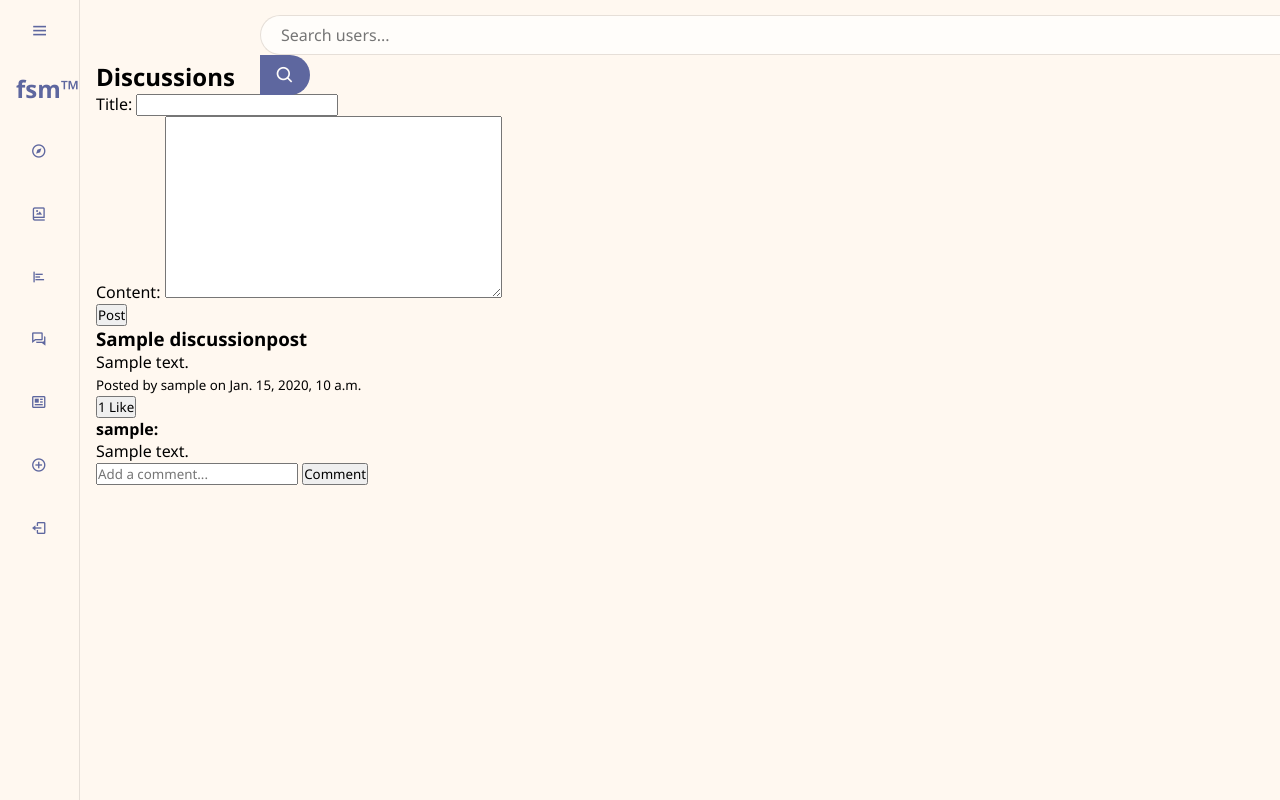
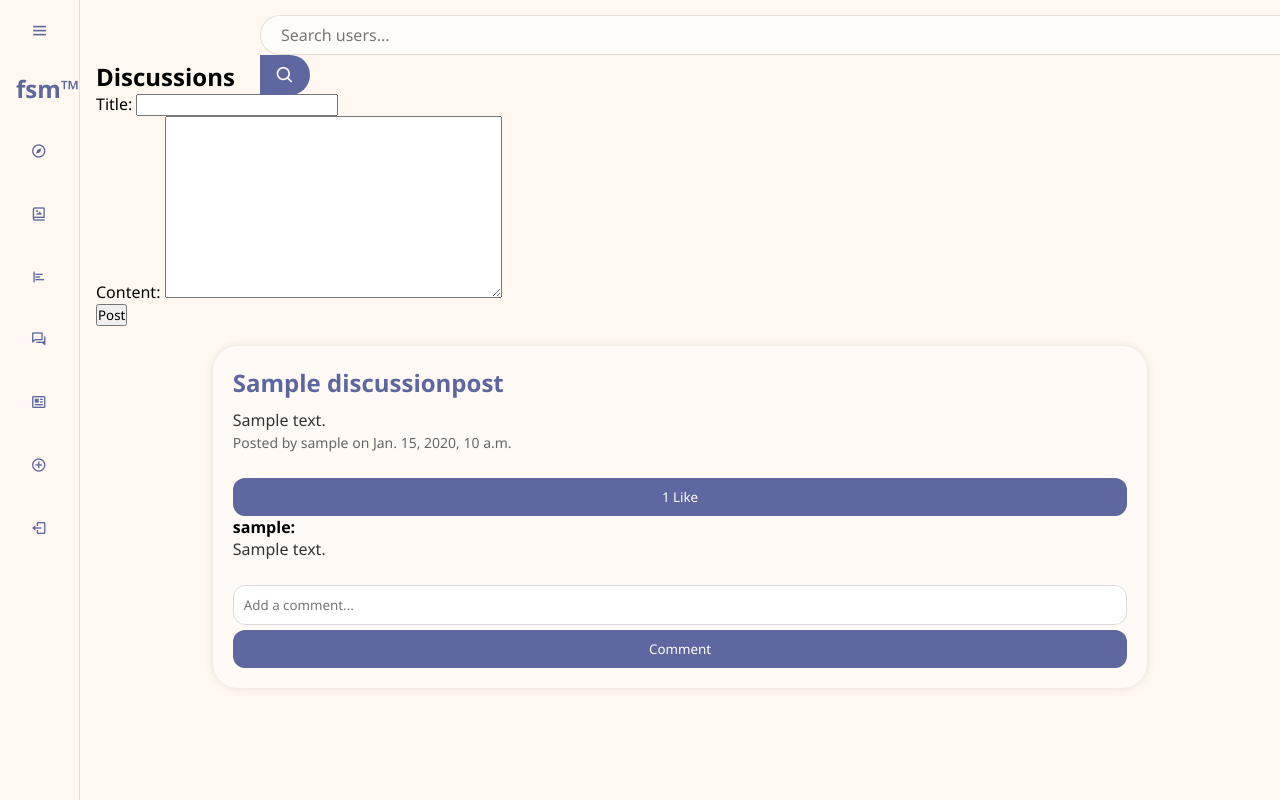
Before and after one commit to niko-jandernal/fsm_website, a Django app: page /discussions in a window 1280 px wide. Run offline with Django 5.2, Linux system fonts and the light colour scheme; a user stored in the database is signed in; tables that the repository leaves empty hold one stand-in row (values such as "Sample post").

Commit message:
basic style added to disscusions.html

```diff
--- /dev/null
+++ b/mywebsite/static/styles/discussionsstyle.css
@@ -0,0 +1,50 @@
+.discussion-content .discussion-post {
+    background-color: #fffaf5;
+    border-radius: 25px;
+    box-shadow: 0 0 10px rgba(0, 0, 0, 0.1);
+    padding: 20px;
+    margin: 20px auto;
+    max-width: 1024px;
+    width: 80%;
+}
+
+.discussion-content .discussion-post h3 {
+    color: #5d669e;
+    font-size: 24px;
+    margin-bottom: 10px;
+}
+
+.discussion-content .discussion-post p {
+    font-size: 16px;
+    color: #333;
+}
+
+.discussion-content .discussion-post small {
+    font-size: 14px;
+    color: #666;
+}
+
+.discussion-content form {
+    margin-top: 20px;
+    display: flex;
+    flex-direction: column;
+    width: 100%;
+}
+
+.discussion-content input[type="text"], .discussion-content button {
+    padding: 10px;
+    margin-top: 5px;
+    border-radius: 12px;
+    border: 1px solid #dbdbdb;
+}
+
+.discussion-content button {
+    background-color: #5E679F;
+    color: white;
+    cursor: pointer;
+    border: none;
+}
+
+.discussion-content button:hover {
+    background-color: #494f7c;
+}
--- a/mywebsite/templates/discussions.html
+++ b/mywebsite/templates/discussions.html
@@ -11,7 +11,7 @@
     <button type="submit">Post</button>
 </form>
 
-
+<div class="discussion-content">
     {% for post in discussion_posts %}
 <div class="discussion-post">
     <h3>{{ post.title }}</h3>
@@ -41,4 +41,5 @@
 </div>
 {% endfor %}
 
+</div>
 {% endblock %}
```
